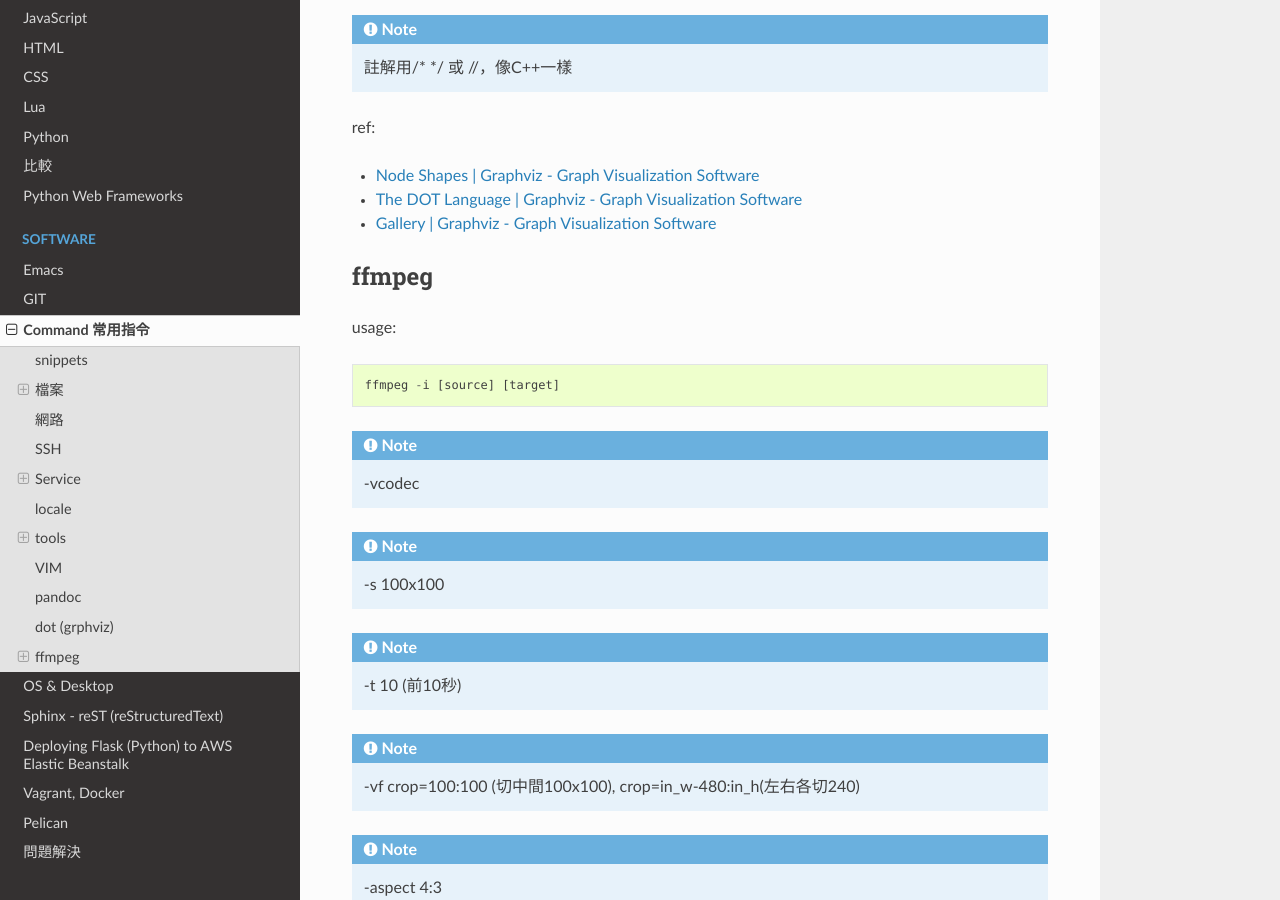
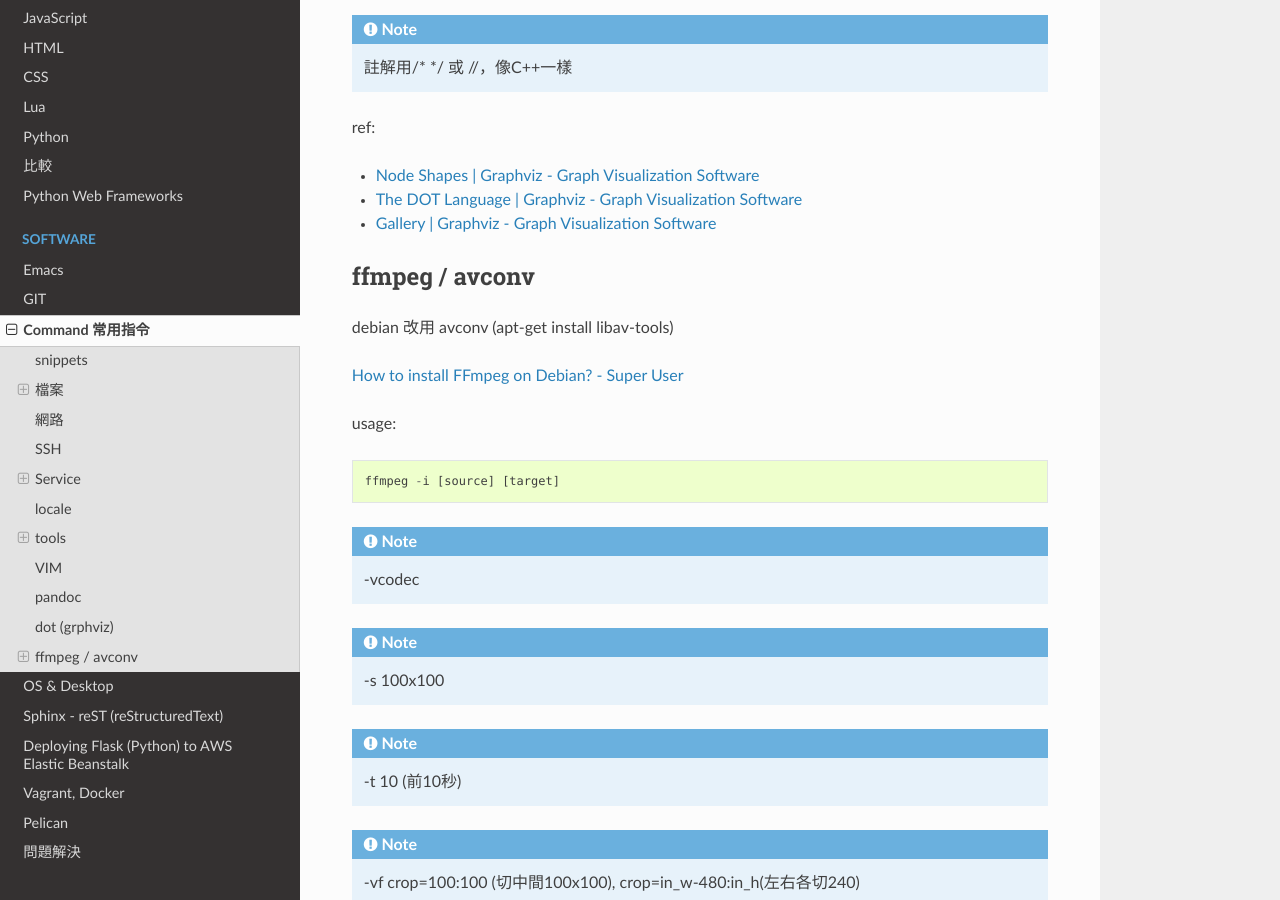
Before and after one commit to moogoo78/comp.suhen.org, a Sphinx documentation site: the page built from docs/source/command_line.rst, in a window 1280 px wide and 900 px high, scrolled down 7727 px. Built offline with Sphinx 7.4.7 and the Read the Docs theme 2.0.0, drawn with Linux system fonts in a browser that asks for light colours.

Commit message:
edited source; git push

```diff
--- a/docs/source/command_line.rst
+++ b/docs/source/command_line.rst
@@ -373,8 +373,12 @@ ref:
 * `Gallery | Graphviz - Graph Visualization Software <http://www.graphviz.org/Gallery.php>`__
 
 
-ffmpeg
--------------
+ffmpeg / avconv
+-------------------------
+
+debian 改用 avconv (apt-get install libav-tools)
+
+`How to install FFmpeg on Debian? - Super User <http://superuser.com/questions/286675/how-to-install-ffmpeg-on-debian>`__
 
 usage::
 
--- a/docs/source/database.rst
+++ b/docs/source/database.rst
@@ -29,6 +29,12 @@ Syntax
 
 cookbook
 ~~~~~~~~~~~~~
+
+.. code-block:: sql
+
+   CREATE DATABASE mydb
+     DEFAULT CHARACTER SET utf8
+     DEFAULT COLLATE utf8_general_ci;
 
 CRUD:
 
```
